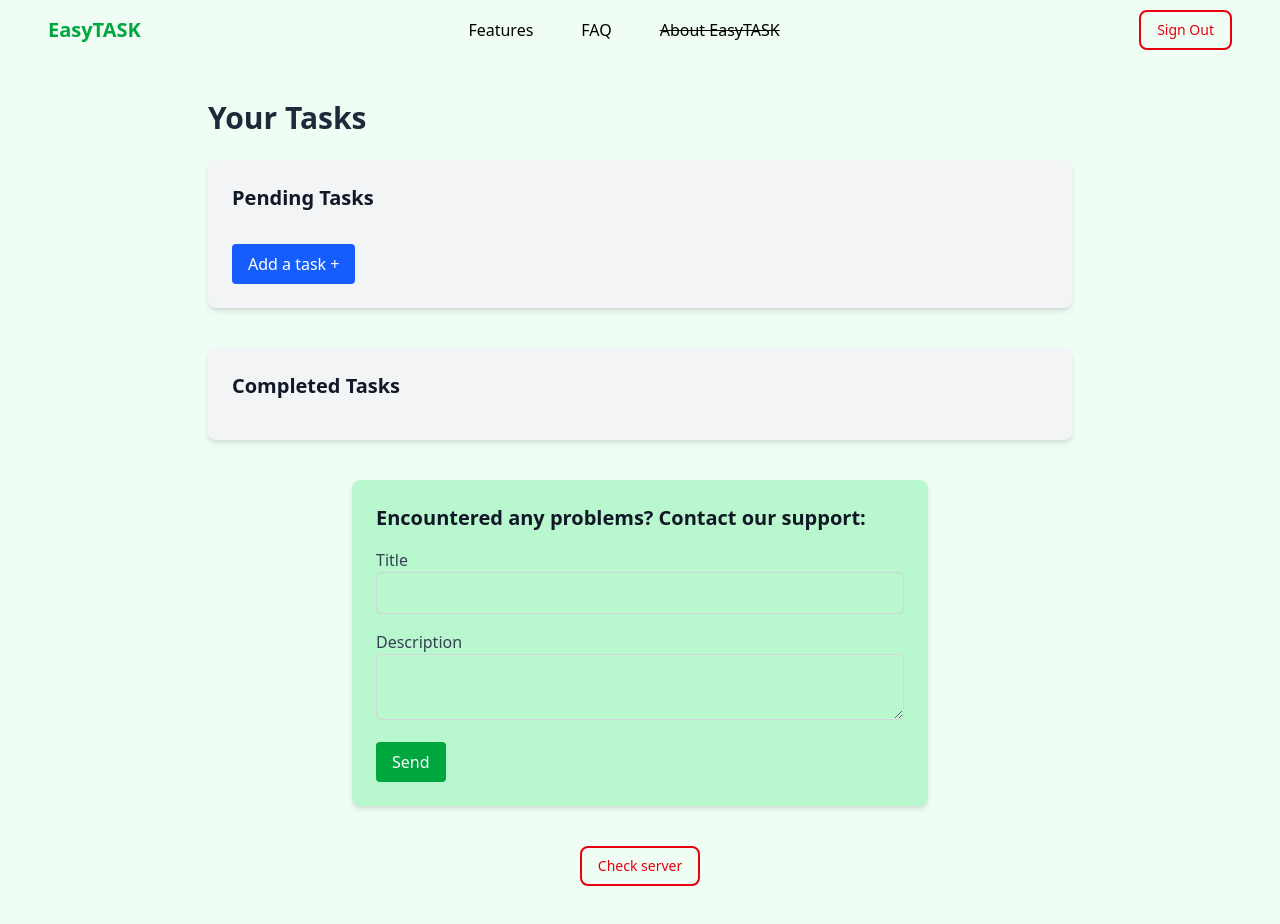
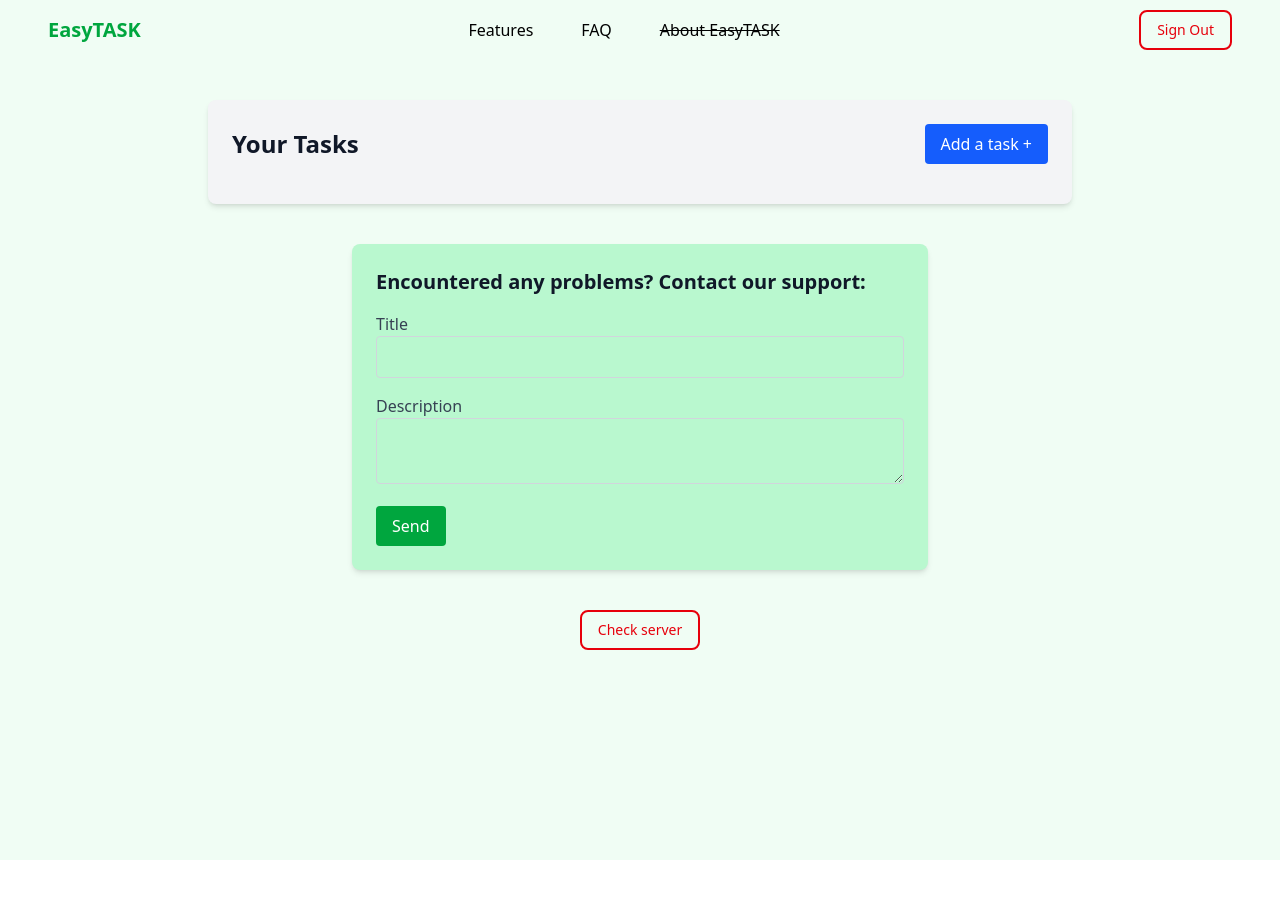
Before and after one commit to alkasadist/EasyTASK, a Vue app: page /tasks in a window 1280 px wide. Shown: the top 924 px of the page. After the commit the page ends 860 px from the top, so only its background shows below. Built offline with nearby package versions, Linux system fonts and the light colour scheme; sample sign-in values are in the browser's storage.

Commit message:
single tasks box added

```diff
--- a/src/App.vue
+++ b/src/App.vue
@@ -27,7 +27,7 @@ export default {
       this.isLoggedIn = false;
       this.userName = '';
       localStorage.removeItem("currentUser"); // если используешь
-      this.$router.push('/login');
+      this.$router.push('/');
     }
   },
   mounted() {
--- a/src/views/Tasks.vue
+++ b/src/views/Tasks.vue
@@ -2,15 +2,25 @@
   <div id="app">
     <div class="bg-green-50">
       <div class="min-h-screen max-w-4xl mx-auto px-4 sm:py-10">
-        <h2 class="text-3xl font-bold text-gray-800 mb-6">
+        <!-- <h2 class="text-3xl font-bold text-gray-800 mb-6">
           Your Tasks
-        </h2>
+        </h2> -->
 
         <div class="bg-gray-100 p-6 rounded-lg shadow-md">
-          <h3 class="text-xl font-semibold text-gray-900 mb-4">
-            Pending Tasks
+          <div class="flex justify-between items-center mb-4">
+            <h3 class="text-2xl font-semibold text-gray-900">
+              Your Tasks
             </h3>
+            <button
+              @click="addTask"
+              class="text-white px-4 py-2 rounded
+              bg-blue-600 hover:bg-blue-700">
+              Add a task +
+            </button>
+          </div>
+
           <ul class="space-y-4">
+            <!-- Pending Tasks -->
             <li
               v-for="(task, index) in notDone"
               :key="'notdone-' + index"
@@ -19,27 +29,17 @@
               <span>
                 {{ task }}
               </span>
+              <div class="flex space-x-2">
                 <button
                   @click="markAsDone(index)"
                   class="text-white px-4 py-2 rounded
                   bg-green-600 hover:bg-green-700">
                   Done
                 </button>
+              </div>
             </li>
-          </ul>
-          <button
-            @click="addTask"
-            class="mt-4 text-white px-4 py-2 rounded
-            bg-blue-600 hover:bg-blue-700">
-            Add a task +
-          </button>
-        </div>
 
-        <div class="bg-gray-100 p-6 rounded-lg shadow-md mt-10">
-          <h3 class="text-xl font-semibold text-gray-900 mb-4">
-            Completed Tasks
-          </h3>
-          <ul class="space-y-4">
+            <!-- Completed Tasks -->
             <li
               v-for="(task, index) in done"
               :key="'done-' + index"
@@ -47,11 +47,19 @@
               <span class="line-through text-gray-500">
                 {{ task }}
               </span>
+              <div class="flex space-x-2">
+                <button
+                  @click="restoreTask(index)"
+                  class="text-white px-4 py-2 rounded
+                  bg-blue-600 hover:bg-blue-700">
+                  Restore
+                </button>
                 <button
                   @click="deleteTask(index)"
                   class="bg-red-600 text-white px-4 py-2 rounded hover:bg-red-700">
                   Delete
                 </button>
+              </div>
             </li>
           </ul>
         </div>
@@ -65,13 +73,13 @@
               <label for="taskTitle" class="block text-gray-700">
                 Title
               </label>
-              <input type="text" id="taskTitle" class="border border-gray-300 p-2 w-full rounded" required />
+              <input v-model="taskTitle" type="text" id="taskTitle" class="border border-gray-300 p-2 w-full rounded" required />
             </div>
             <div class="mb-4">
               <label for="taskDescription" class="block text-gray-700">
                 Description
               </label>
-              <textarea id="taskDescription" class="border border-gray-300 p-2 w-full rounded" required />
+              <textarea v-model="taskDescription" id="taskDescription" class="border border-gray-300 p-2 w-full rounded" required />
             </div>
             <button type="submit"
             class="px-4 py-2 rounded
@@ -159,6 +167,8 @@ export default {
         .then((response) => response.json())
         .then((data) => {
           alert('Form submitted successfully!');
+          this.taskTitle = '';
+          this.taskDescription = '';
         })
         .catch(() => {
           alert('Error sending data to the server');
@@ -198,6 +208,12 @@ export default {
       this.userData.todos.done.splice(index, 1);
       this.saveUserData();
     },
+    restoreTask(index) {
+      const task = this.done[index];
+      this.userData.todos.done.splice(index, 1);
+      this.userData.todos.notDone.push(task);
+      this.saveUserData();
+    },
     addTask() {
       const task = prompt('Enter your task:');
       if (task && task.trim()) {
```
Lines whose indentation alone changed are shown as unchanged.
